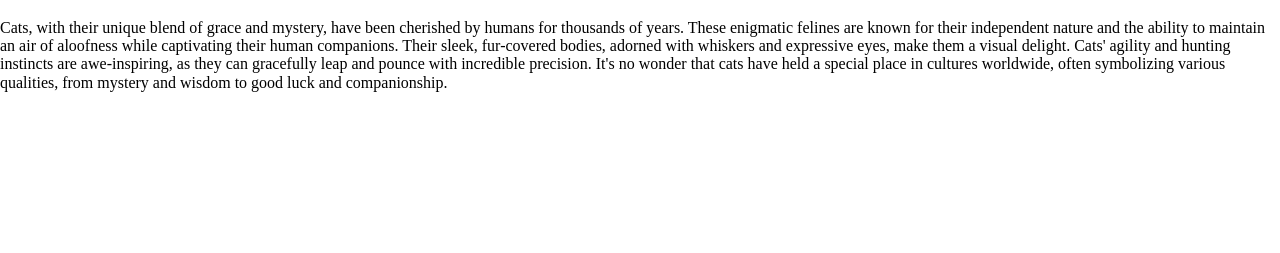
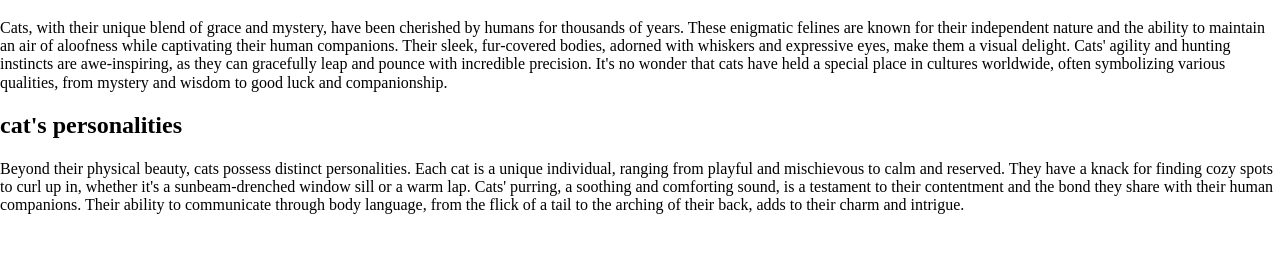
Before and after one commit to hannapogue/project-1, a plain HTML site: page index.html in a window 1280 px wide. Shown: the part 61-314 px from the top of the page. Drawn offline with Linux system fonts and the light colour scheme.

Commit message:
added second heading and paragraph

```diff
--- a/index.html
+++ b/index.html
@@ -26,6 +26,8 @@
   <!-- Place your site's HTML here -->
   <h1>cats</h1>
   <p>Cats, with their unique blend of grace and mystery, have been cherished by humans for thousands of years. These enigmatic felines are known for their independent nature and the ability to maintain an air of aloofness while captivating their human companions. Their sleek, fur-covered bodies, adorned with whiskers and expressive eyes, make them a visual delight. Cats' agility and hunting instincts are awe-inspiring, as they can gracefully leap and pounce with incredible precision. It's no wonder that cats have held a special place in cultures worldwide, often symbolizing various qualities, from mystery and wisdom to good luck and companionship.</p>
+  <h2>cat's personalities</h2>
+  <p>Beyond their physical beauty, cats possess distinct personalities. Each cat is a unique individual, ranging from playful and mischievous to calm and reserved. They have a knack for finding cozy spots to curl up in, whether it's a sunbeam-drenched window sill or a warm lap. Cats' purring, a soothing and comforting sound, is a testament to their contentment and the bond they share with their human companions. Their ability to communicate through body language, from the flick of a tail to the arching of their back, adds to their charm and intrigue.</p>
   <script src="js/main.js"></script>
 </body>
 
```
